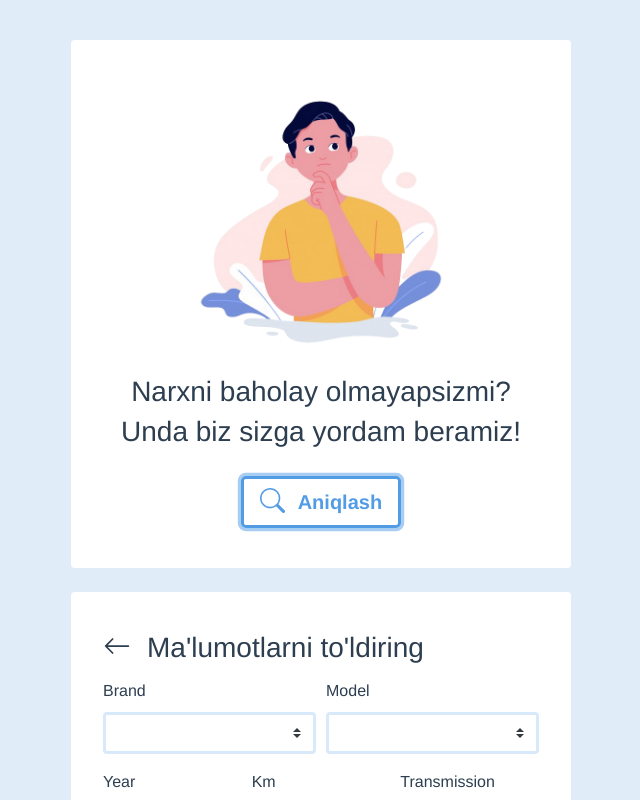
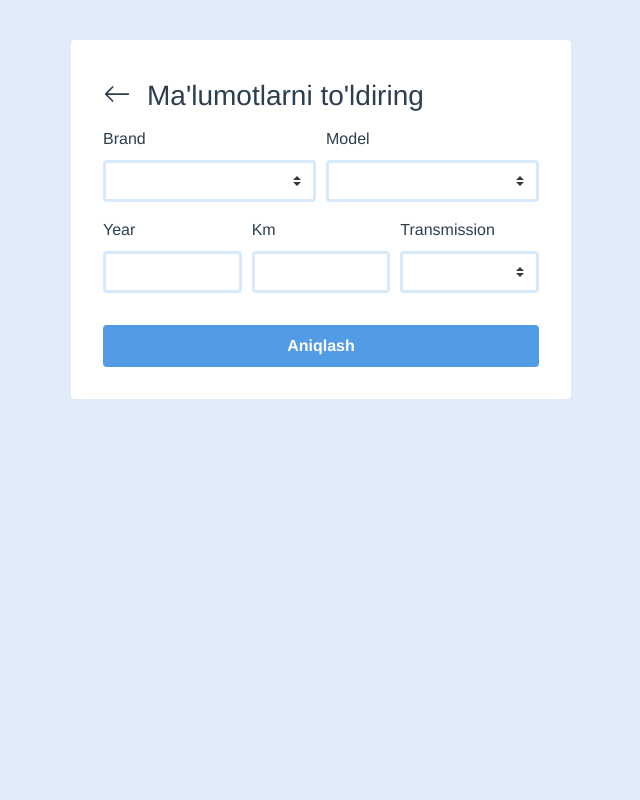
Before and after one commit to Adizbek/OpenData2020, a Vue app: page / in a window 1280 px wide. Both pictures are taken after a click on the button "Aniqlash". Shown: the top 800 px of the page, without its empty margins (319-959 px from the left). Built offline with nearby package versions, Linux system fonts and the light colour scheme.

Commit message:
UI updates

```diff
--- a/src/components/HomeSlide1.vue
+++ b/src/components/HomeSlide1.vue
@@ -8,7 +8,7 @@
         Narxni baholay olmayapsizmi? <br> Unda biz sizga yordam beramiz!
       </div>
 
-      <b-button size="lg" variant="outline-primary" class="mt-4">
+      <b-button size="lg" variant="outline-primary" class="mt-4" @click="$emit('next')">
         <b-icon-search class="mr-2"/>
         Aniqlash
       </b-button>
--- a/src/components/HomeSlide2.vue
+++ b/src/components/HomeSlide2.vue
@@ -2,13 +2,11 @@
   <div class="mx-auto home-card">
     <div class="text-left">
       <div class="h3 d-flex align-items-center">
-        <div class="back-button">
+        <div class="back-button" @click="$emit('prev')">
           <b-icon-arrow-left class="mt-2 h3"/>
         </div>
 
         <span class="ml-3">Ma'lumotlarni to'ldiring</span>
-
-
       </div>
 
       <b-form-row>
@@ -43,7 +41,7 @@
         </b-col>
       </b-form-row>
 
-      <b-button class="mt-3" variant="primary" block>Aniqlash</b-button>
+      <b-button @click="$emit('next')" class="mt-3" variant="primary" block>Aniqlash</b-button>
     </div>
   </div>
 </template>
--- /dev/null
+++ b/src/components/HomeSlide3.vue
@@ -0,0 +1,29 @@
+<template>
+  <div class="mx-auto home-card">
+    <div class="text-center h3">
+      <div class="h3 d-flex align-items-center">
+        <div class="back-button" @click="$emit('prev')">
+          <b-icon-arrow-left class="mt-2 h3"/>
+        </div>
+
+        <span class="ml-3">Sizga tavsiya etiladigan narx</span>
+      </div>
+
+      <div style="line-height: 2.5rem; font-size: 40px; font-weight: bold" class="mt-4">
+        1 960 500 so'm
+
+      </div>
+
+    </div>
+  </div>
+</template>
+
+<script>
+export default {
+name: "HomeSlide3"
+}
+</script>
+
+<style scoped>
+
+</style>
--- a/src/scss/main.scss
+++ b/src/scss/main.scss
@@ -2,3 +2,28 @@
 
 @import '~bootstrap/scss/bootstrap';
 @import '~bootstrap-vue/src/index';
+
+
+.home-slide-leave-active,
+.home-slide-enter-active {
+  transition: .45s;
+}
+.home-slide-enter {
+  transform: translate(200%, 0);
+}
+.home-slide-leave-to {
+  position: absolute;
+  transform: translate(-200%, 0);
+}
+
+.home-slide-out-leave-active,
+.home-slide-out-enter-active {
+  transition: .45s;
+}
+.home-slide-out-enter {
+  transform: translate(-200%, 0);
+}
+.home-slide-out-leave-to {
+  position: absolute;
+  transform: translate(200%, 0);
+}
--- a/src/views/Home.vue
+++ b/src/views/Home.vue
@@ -1,8 +1,12 @@
 <template>
-  <div class="home">
-    <HomeSlide1 class="mb-4"/>
+  <div class="home pb-4">
+    <transition-group :name="direction === 1? 'home-slide': 'home-slide-out'" mode="out-in">
+      <HomeSlide1 key="1" @next="slide++" v-if="slide === 1 || isDev" class="mb-4"/>
 
-    <HomeSlide2/>
+      <HomeSlide2 key="2" @next="slide++" @prev="slide--" v-if="slide === 2 || isDev" class="mb-4"/>
+
+      <HomeSlide3 key="3" @next="slide++" @prev="slide--" v-if="slide === 3 || isDev"/>
+    </transition-group>
   </div>
 </template>
 
@@ -10,10 +14,30 @@
 
 import HomeSlide1 from '@/components/HomeSlide1'
 import HomeSlide2 from '@/components/HomeSlide2'
+import HomeSlide3 from '@/components/HomeSlide3'
 
 export default {
   name: 'Home',
-  components: { HomeSlide2, HomeSlide1 },
+  components: { HomeSlide3, HomeSlide2, HomeSlide1 },
+
+  data () {
+    return {
+      slide: 1,
+      lastSlide: 1,
+      direction: 1,
+      isDev: false
+    }
+  },
+
+  watch: {
+    slide (val) {
+      this.direction = val > this.lastSlide ? 1 : -1
+
+      this.$nextTick(() => {
+        this.lastSlide = val
+      })
+    }
+  }
 }
 </script>
 
```
